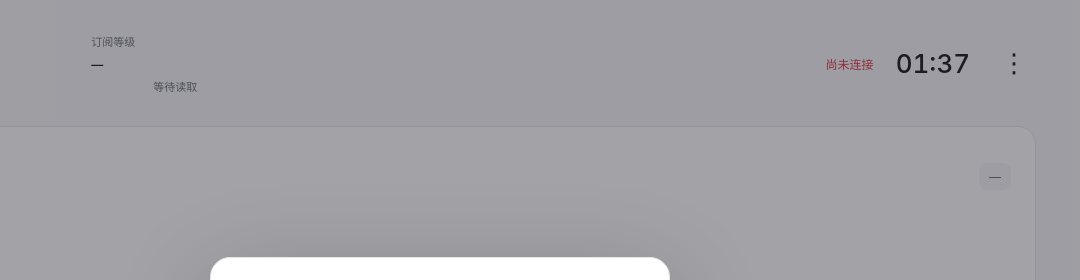
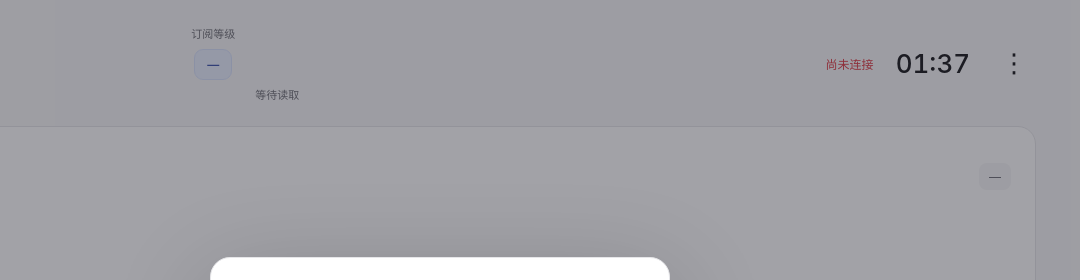
Before and after one commit to InTheManXG/ipad-smart-dashboard, a plain HTML site: page web/index.html in a window 1280 px wide. Shown: the top 280 px of the page, 200-1280 px from the left. Drawn offline with Linux system fonts and the light colour scheme.

Commit message:
ui: 为订阅等级增加底色并居中调整顶部信息
Pro 500 使用浅蓝底色标签，订阅与额度在中间区域居中并适度右移，窄屏取消偏移。Node 自检和差异检查通过，线上及本地 OrbStack 样式一致。

```diff
--- a/web/style.css
+++ b/web/style.css
@@ -39,9 +39,9 @@ footer:has(#footer-note:empty){display:none}
 header{height:auto;min-height:126px;gap:24px;padding-block:16px}
 header .brand,header .top{flex-shrink:0}
 main{grid-template-columns:minmax(0,1fr)}
-.header-quota{flex:1;min-width:0;max-width:640px;display:grid;grid-template-columns:auto minmax(0,1fr);gap:6px 18px;align-items:center}
-.quota-label{display:flex;flex-direction:column;align-items:flex-start;gap:8px;font-size:11px;color:var(--muted)}
-.header-quota .plan{font-size:12px;font-weight:600;color:var(--ink);white-space:nowrap}
+.header-quota{flex:1;min-width:0;max-width:680px;display:grid;grid-template-columns:max-content minmax(0,400px);justify-content:center;padding-left:24px;gap:6px 20px;align-items:center}
+.quota-label{display:flex;flex-direction:column;align-items:center;gap:8px;font-size:11px;color:var(--muted)}
+.header-quota .plan{font-size:12px;font-weight:600;color:#435ab0;white-space:nowrap;padding:7px 12px;background:#eaf0ff;border:1px solid #d9e3fc;border-radius:9px}
 .header-quota #windows{display:flex;flex-direction:column;gap:16px;grid-column:2;grid-row:1}
 /* 两种额度各占一行，重置时间固定在短进度条末端，避免横向挤成两张卡片。 */
 .header-quota .window{display:grid;grid-template-columns:max-content max-content minmax(60px,140px) minmax(0,1fr);align-items:center;gap:8px;min-width:0}
@@ -54,7 +54,7 @@ main{grid-template-columns:minmax(0,1fr)}
 .header-quota #quota-note{grid-column:2;margin:0;font-size:11px;color:var(--muted)}
 .header-quota .empty{margin:0;padding:0}
 @media(max-width:1100px){header{gap:18px}.top{gap:12px}.header-quota{gap:6px 12px}.header-quota #windows{gap:14px}}
-@media(max-width:1000px){header{flex-wrap:wrap;gap:16px}.header-quota{order:3;flex-basis:100%;max-width:none}.header-quota #windows{margin-top:0;flex-wrap:nowrap}.top{margin-left:auto}}
+@media(max-width:1000px){header{flex-wrap:wrap;gap:16px}.header-quota{order:3;flex-basis:100%;max-width:none;padding-left:0}.header-quota #windows{margin-top:0;flex-wrap:nowrap}.top{margin-left:auto}}
 
 /* 待处理采用蓝色强提醒；入场只随弹窗打开播放，不随一秒轮询重复触发。 */
 #attention-dialog{width:min(680px,calc(100vw - 40px));max-height:calc(100dvh - 40px);padding:0;border:1px solid #c7d9fa;border-top:5px solid var(--waiting);border-radius:26px;background:#fff;box-shadow:0 32px 120px #071b4566;overflow:auto}
@@ -95,10 +95,12 @@ body{max-width:none;padding:0}
 #company-title{font-size:25px}#relay-cards{display:flex;flex-direction:column;margin-top:24px}
 /* 每个 Key 独占一行，额度数字、短进度条和辅助文字沿用首页样式。 */
 .relay-card{display:grid;grid-template-columns:minmax(100px,1fr) max-content minmax(60px,140px) minmax(160px,1fr) max-content;gap:18px;align-items:center;min-width:0;padding:22px 0;border-bottom:1px solid var(--line)}
-.relay-card:last-child{border-bottom:0}.relay-card h3{margin:0;font-size:18px;font-weight:500;overflow-wrap:anywhere}.relay-value{font-variant-numeric:tabular-nums}.relay-caption{font-size:16px;color:var(--muted);margin:0}.relay-time{margin:0}.relay-error{grid-column:2/-1;color:var(--error);font-size:16px;margin:0}.relay-card .track.unavailable{visibility:hidden}
+.relay-card:last-child{border-bottom:0}.relay-card h3{display:flex;align-items:baseline;flex-wrap:wrap;gap:6px 10px;margin:0;font-size:18px;font-weight:500;overflow-wrap:anywhere}.relay-value{font-variant-numeric:tabular-nums}.relay-caption{font-size:16px;color:var(--muted);margin:0}.relay-time{margin:0}.relay-error{grid-column:2/-1;color:var(--error);font-size:16px;margin:0}.relay-card .track.unavailable{visibility:hidden}
 /* 大屏阅读时放大公司额度文字，首页原有字号保持不变。 */
 .relay-card .window-value strong{font-size:28px}.relay-card .window-value span,.relay-card .reset{font-size:14px}.company-page .section-description,.company-page .relay-actions button{font-size:14px}.relay-actions{display:flex;gap:10px;flex-shrink:0}
 @media(max-width:700px){.relay-card{grid-template-columns:minmax(0,1fr) max-content minmax(60px,100px);gap:12px}.relay-detail{grid-column:1/3}.relay-time{text-align:right}}
 #relay-message:empty,#relay-form-message:empty{display:none}#relay-key-list{margin:20px 0;max-height:25vh;overflow-y:auto}.relay-key-row{display:flex;align-items:center;gap:8px;margin:8px 0}.relay-key-row span{flex:1;overflow-wrap:anywhere}.relay-key-row button{flex-shrink:0}
 @media(min-width:1200px){.dashboard-page{padding-inline:44px}}
 @media(max-width:540px){.dashboard-page{padding-inline:16px}}
+
+.relay-key-hint{font-family:ui-monospace,monospace;font-size:14px;font-weight:400;color:var(--muted);white-space:nowrap}
```
